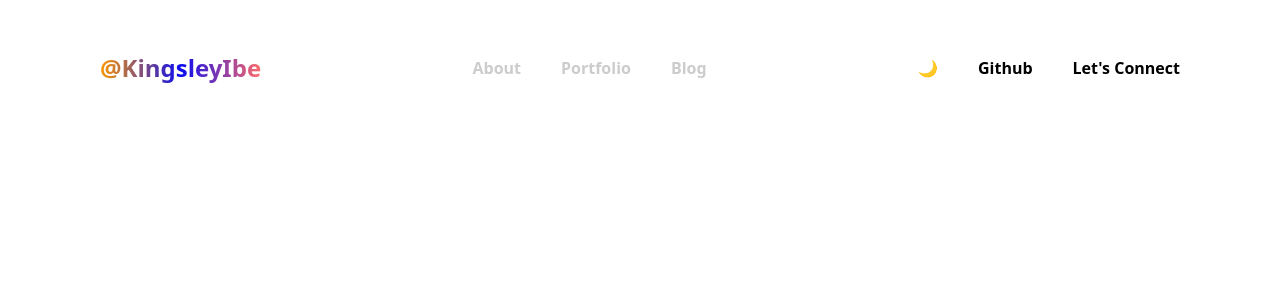
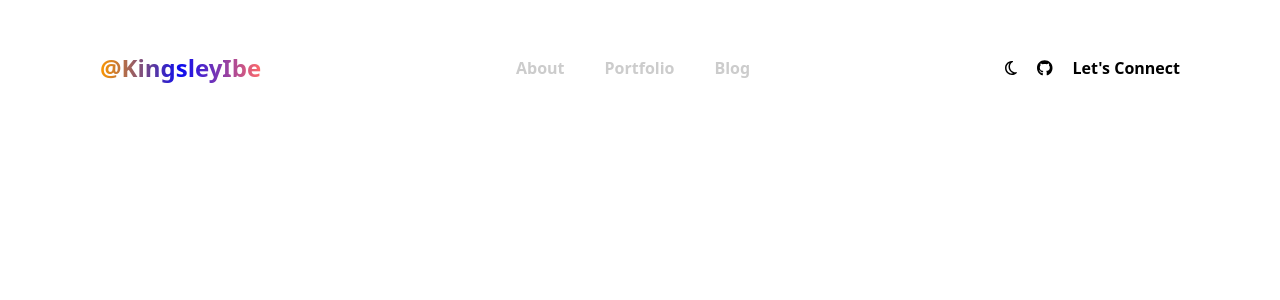
Before and after one commit to KingsleyIbe/kingsleyibeportfolio, a React (Create React App) app: page / in a window 1280 px wide. Shown: the top 300 px of the page. Built offline with nearby package versions, Linux system fonts and the light colour scheme.

Commit message:
Add toggle dark and light mode feature

```diff
--- a/package.json
+++ b/package.json
@@ -3,6 +3,11 @@
   "version": "0.1.0",
   "private": true,
   "dependencies": {
+    "@fortawesome/fontawesome-svg-core": "^6.7.2",
+    "@fortawesome/free-brands-svg-icons": "^6.7.2",
+    "@fortawesome/free-regular-svg-icons": "^6.7.2",
+    "@fortawesome/free-solid-svg-icons": "^6.7.2",
+    "@fortawesome/react-fontawesome": "^0.2.2",
     "cra-template-typescript": "1.2.0",
     "react": "^19.0.0",
     "react-dom": "^19.0.0",
--- a/src/components/common/DesktopHeader.tsx
+++ b/src/components/common/DesktopHeader.tsx
@@ -1,6 +1,9 @@
 import React from 'react';
 import { Link, NavLink } from 'react-router-dom';
 import { useTheme } from './ThemeContext.tsx';
+import { faGithub } from '@fortawesome/free-brands-svg-icons';
+import { FontAwesomeIcon } from '@fortawesome/react-fontawesome';
+import { faMoon, faSun } from '@fortawesome/free-regular-svg-icons';
 
 const DesktopHeader = () => {
   const { theme, toggleTheme } = useTheme();
@@ -19,13 +22,13 @@ const DesktopHeader = () => {
           </ul>
         </nav>
         <div>
-          <ul className="flex flex-row gap-10">
+          <ul className="flex flex-row gap-5">
             <li>
               <button onClick={toggleTheme}>
-                {theme === 'light' ? '🌙' : '🌞'}
+                {theme === 'light' ? (<FontAwesomeIcon icon={faMoon}/>) : (<FontAwesomeIcon icon={faSun} className="" />)}
               </button>
             </li>
-            <li><Link to="/about-me">Github</Link></li>
+            <li><Link to="https://github.com/KingsleyIbe" target="__blank"><FontAwesomeIcon icon={faGithub}/></Link></li>
             <li><button>Let's Connect</button></li>
           </ul>
         </div>
```
Also changed, not shown: 1 other file (tests, documents, lock files or other folders).
